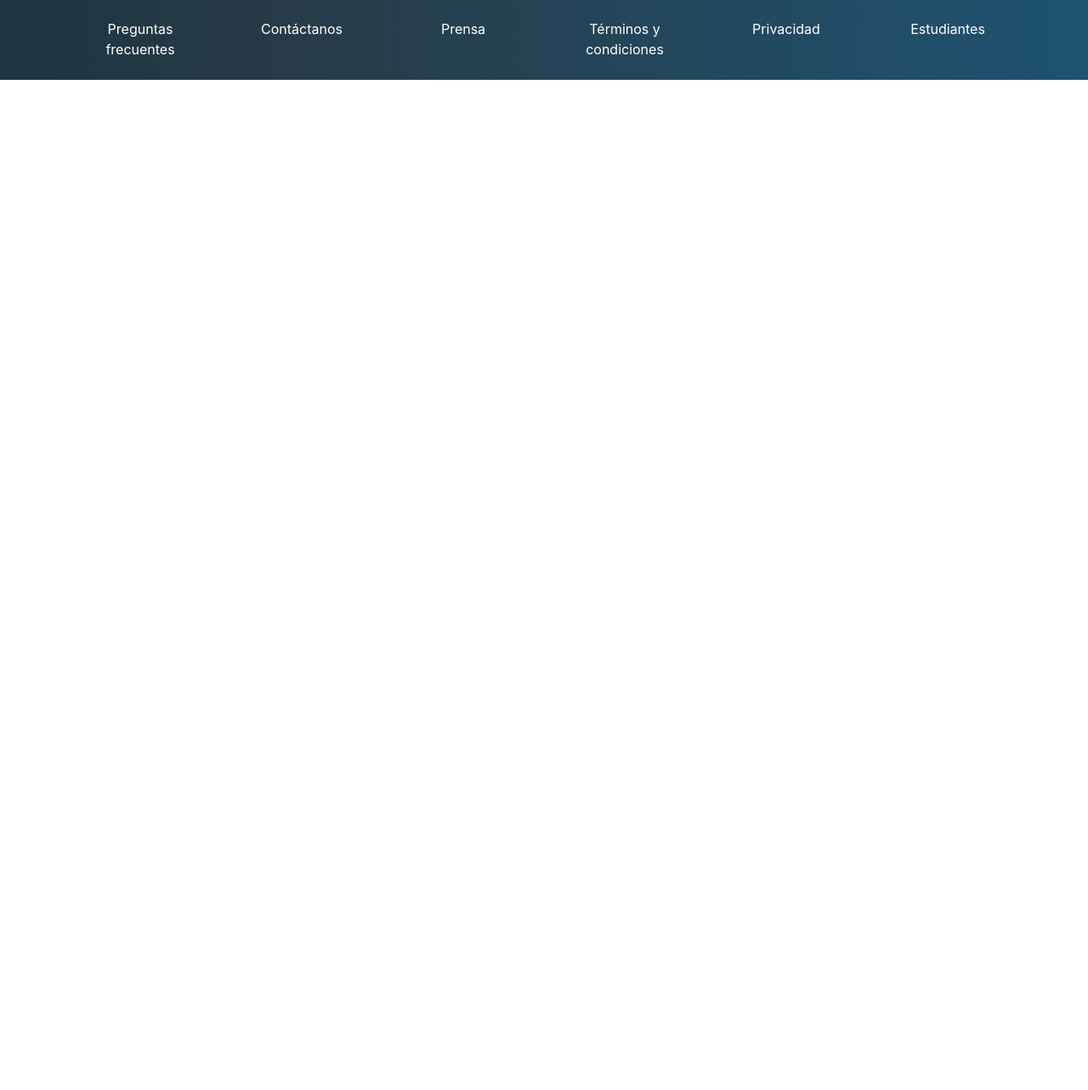
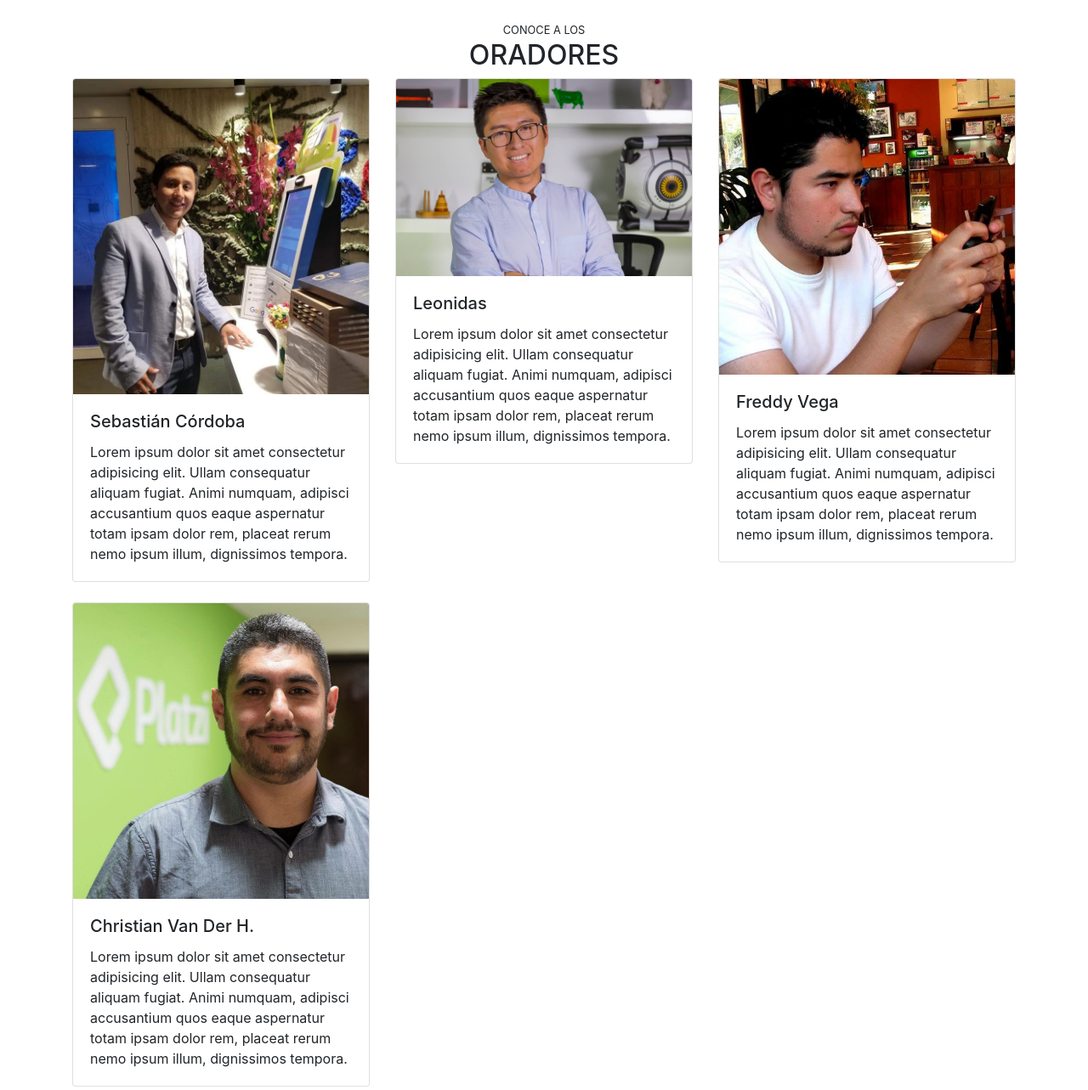
Before and after one commit to cbascordoba/conf-bootstrap, a plain HTML site: page index.html in a window 1280 px wide. Shown: the part 618-1901 px from the top of the page at 85% size. Before the commit the page ends 800 px from the top, so only its background shows below. Drawn offline with nearby package versions, Linux system fonts and the light colour scheme.

Commit message:
Se añaden cards para mostrar los speakers

```diff
--- a/index.html
+++ b/index.html
@@ -74,6 +74,60 @@
               </div>
             </main>
       <!-- Fin Carousel -->
+      <!-- Speakers -->
+      <section id="speakers" class="mt-4 mb-4">
+          <div class="container">
+              <div class="row">
+                  <div class="col text-center text-uppercase">
+                  <small>Conoce a los</small>
+                  <h2>Oradores</h2>
+                </div>
+              </div>
+              <div class="row">
+                  <div class="col-12 col-md-6 col-lg-4 mb-4">
+                        <div class="card" >
+                                <img src="images/orador1.jpeg" class="card-img-top" alt="...">
+                                <div class="card-body">
+                                  <h5 class="card-title">Sebastián Córdoba</h5>
+                                  <p class="card-text">Lorem ipsum dolor sit amet consectetur adipisicing elit. Ullam consequatur aliquam fugiat. Animi numquam, adipisci accusantium quos eaque aspernatur totam ipsam dolor rem, placeat rerum nemo ipsum illum, dignissimos tempora.</p>
+
+                                </div>
+                        </div>
+                  </div>
+                  <div class="col-12 col-md-6 col-lg-4 mb-4">
+                        <div class="card" >
+                                <img src="images/leonidas.jpeg" class="card-img-top" alt="...">
+                                <div class="card-body">
+                                  <h5 class="card-title">Leonidas</h5>
+                                  <p class="card-text">Lorem ipsum dolor sit amet consectetur adipisicing elit. Ullam consequatur aliquam fugiat. Animi numquam, adipisci accusantium quos eaque aspernatur totam ipsam dolor rem, placeat rerum nemo ipsum illum, dignissimos tempora.</p>
+
+                                </div>
+                        </div>
+                  </div>
+                  <div class="col-12 col-md-6 col-lg-4 mb-4">
+                        <div class="card" >
+                                <img src="images/freddy.jpeg" class="card-img-top" alt="...">
+                                <div class="card-body">
+                                  <h5 class="card-title">Freddy Vega</h5>
+                                  <p class="card-text">Lorem ipsum dolor sit amet consectetur adipisicing elit. Ullam consequatur aliquam fugiat. Animi numquam, adipisci accusantium quos eaque aspernatur totam ipsam dolor rem, placeat rerum nemo ipsum illum, dignissimos tempora.</p>
+
+                                </div>
+                        </div>
+                  </div>
+                  <div class="col-12 col-md-6 col-lg-4 mb-4">
+                        <div class="card" >
+                                <img src="images/cvander.jpeg" class="card-img-top" alt="...">
+                                <div class="card-body">
+                                  <h5 class="card-title">Christian Van Der H.</h5>
+                                  <p class="card-text">Lorem ipsum dolor sit amet consectetur adipisicing elit. Ullam consequatur aliquam fugiat. Animi numquam, adipisci accusantium quos eaque aspernatur totam ipsam dolor rem, placeat rerum nemo ipsum illum, dignissimos tempora.</p>
+
+                                </div>
+                        </div>
+                  </div>
+              </div>
+          </div>
+      </section>
+      <!-- Fin Speakers -->
 
       <!-- Footer  -->
         <div id="footer" class="pb-4 pt-4">
```
Also changed, not shown: images/cvander.jpeg (added), images/freddy.jpeg (added), images/leonidas.jpeg (added), images/orador1.jpeg (added).
